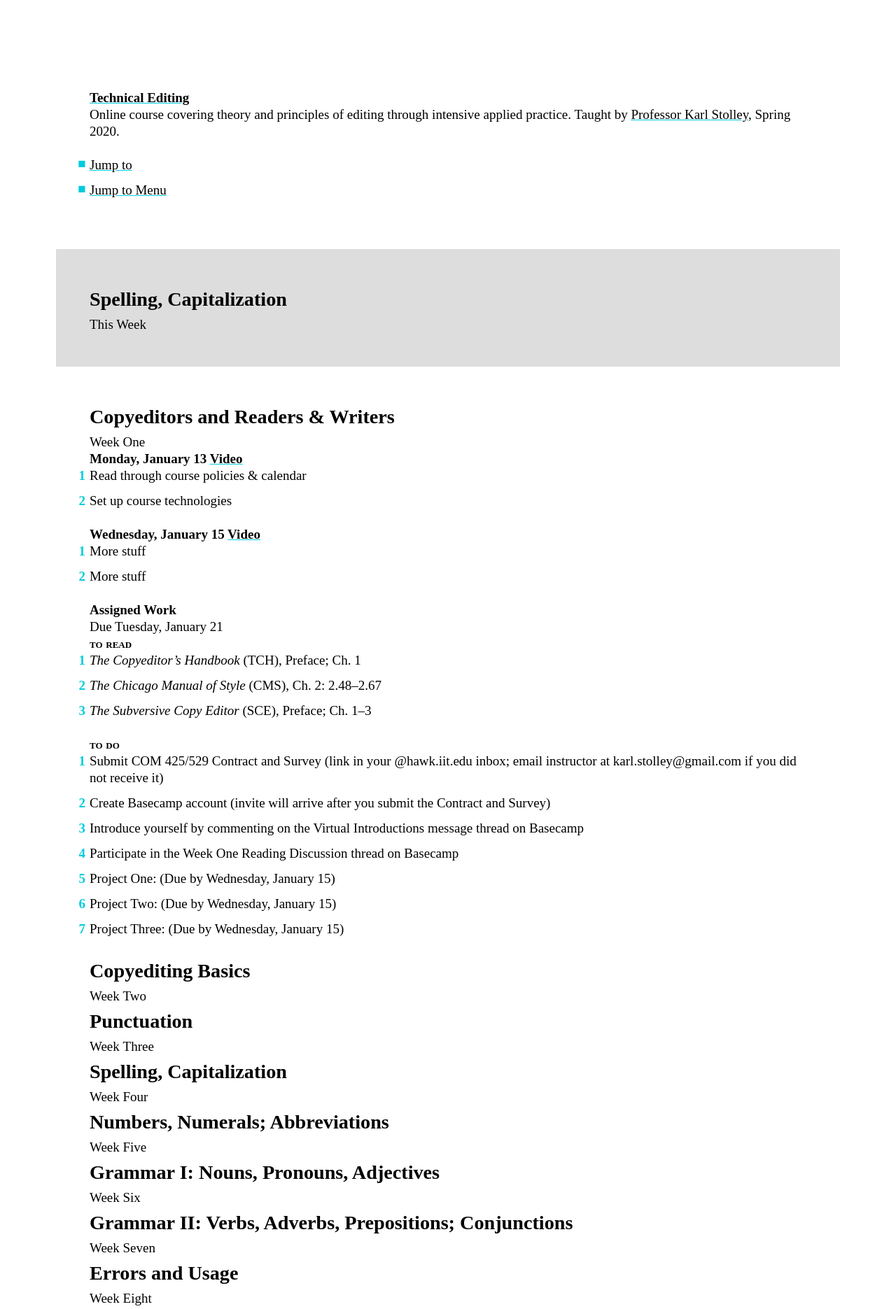
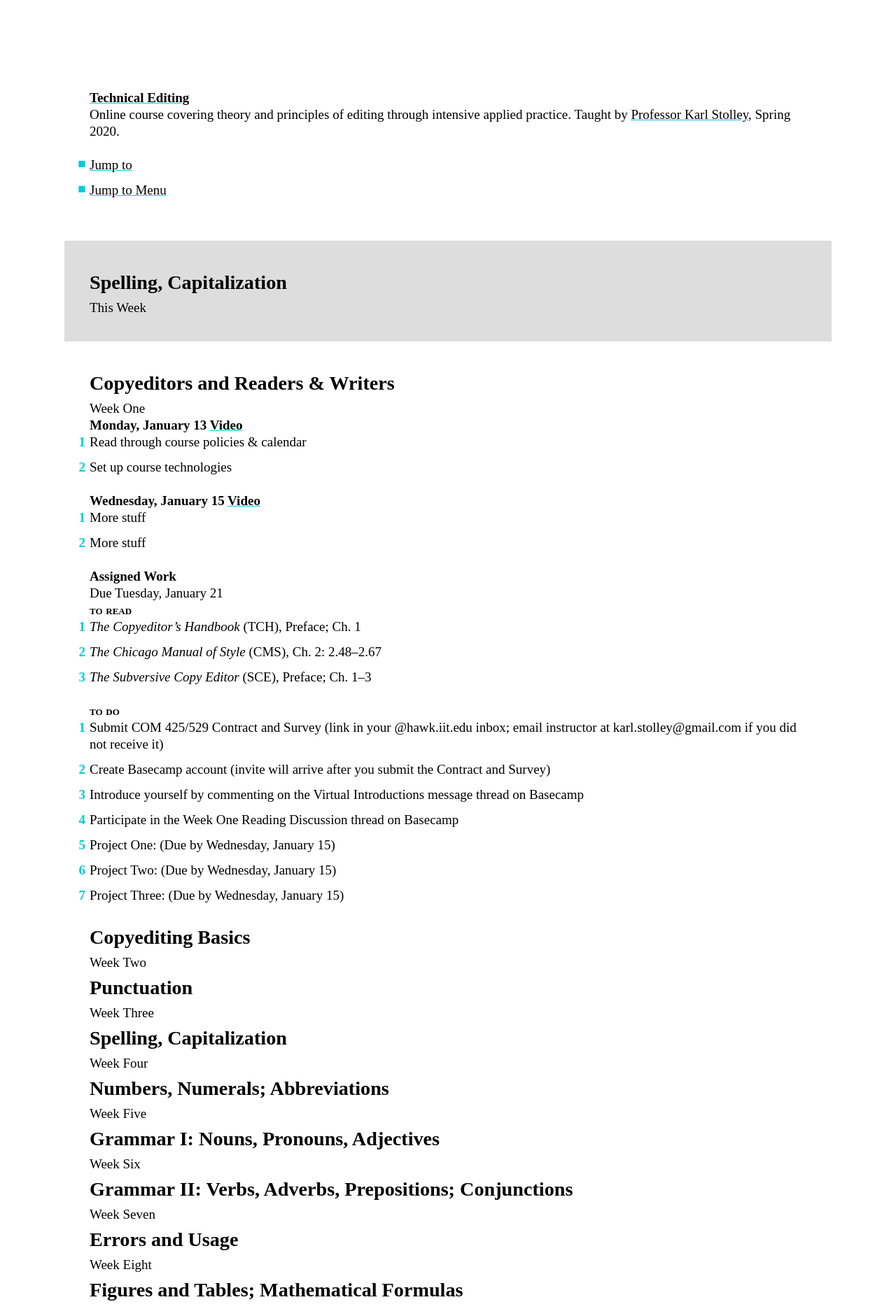
Before and after one commit to karlstolley/jekyll-theme-course, a Jekyll site: the page built from index.md, in a window 1280 px wide. Shown: the top 1871 px of the page at 70% size. Built offline with Jekyll 4.4.1, drawn with Linux system fonts in a browser that asks for light colours; some web fonts are replaced.

Commit message:
Reduce .current offset and footprint

```diff
--- a/assets/css/screen.scss
+++ b/assets/css/screen.scss
@@ -13,8 +13,8 @@ a,abbr,acronym,address,applet,article,aside,audio,b,big,blockquote,body,canvas,c
 
 .current {
   background: #DDD;
-  padding: $base-line * 2;
-  margin: ($base-line * 2) (-($base-line * 2));
+  padding: $base-line * 1.5;
+  margin: ($base-line * 1.5) (-($base-line * 1.5));
 }
 /* Custom Site Styles */
 
```
